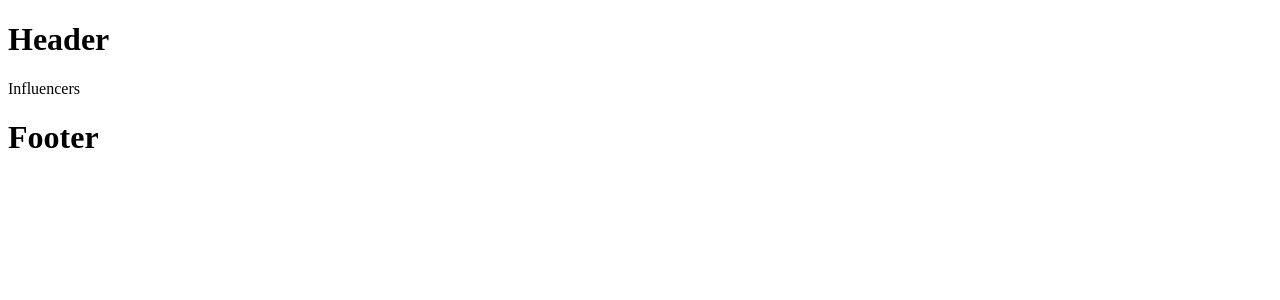
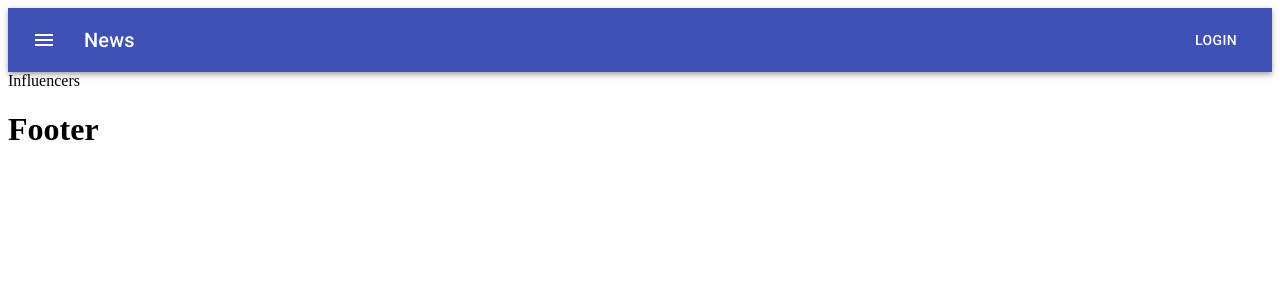
Before and after one commit to rafaelaudy/bestinfluencer, a React (Create React App) app in the folder ui/: page / in a window 1280 px wide. Shown: the top 300 px of the page. Built offline with nearby package versions, Linux system fonts and the light colour scheme.

Commit message:
Adds header components

```diff
--- a/ui/package.json
+++ b/ui/package.json
@@ -3,8 +3,8 @@
   "version": "0.1.0",
   "private": true,
   "dependencies": {
-    "@material-ui/core": "^3.9.3",
-    "@material-ui/icons": "^3.0.2",
+    "@material-ui/core": "^4.0.1",
+    "@material-ui/icons": "^4.0.1",
     "react": "^16.8.6",
     "react-dom": "^16.8.6",
     "react-scripts": "2.1.8"
--- a/ui/src/components/layouts/Header.js
+++ b/ui/src/components/layouts/Header.js
@@ -1,3 +1,46 @@
 import React from "react";
+import { makeStyles } from "@material-ui/core/styles";
+import AppBar from "@material-ui/core/AppBar";
+import Toolbar from "@material-ui/core/Toolbar";
+import Typography from "@material-ui/core/Typography";
+import Button from "@material-ui/core/Button";
+import IconButton from "@material-ui/core/IconButton";
+import MenuIcon from "@material-ui/icons/Menu";
 
-export default () => <h1>Header</h1>;
+const useStyles = makeStyles(theme => ({
+  root: {
+    flexGrow: 1
+  },
+  menuButton: {
+    marginRight: theme.spacing(2)
+  },
+  title: {
+    flexGrow: 1
+  }
+}));
+
+function ButtonAppBar() {
+  const classes = useStyles();
+  return (
+    <div className={classes.root}>
+      <AppBar position="static">
+        <Toolbar>
+          <IconButton
+            edge="start"
+            className={classes.menuButton}
+            color="inherit"
+            aria-label="Menu"
+          >
+            <MenuIcon />
+          </IconButton>
+          <Typography variant="h6" className={classes.title}>
+            News
+          </Typography>
+          <Button color="inherit">Login</Button>
+        </Toolbar>
+      </AppBar>
+    </div>
+  );
+}
+
+export default ButtonAppBar;
```
Also changed, not shown: 1 other file (tests, documents, lock files or other folders).
